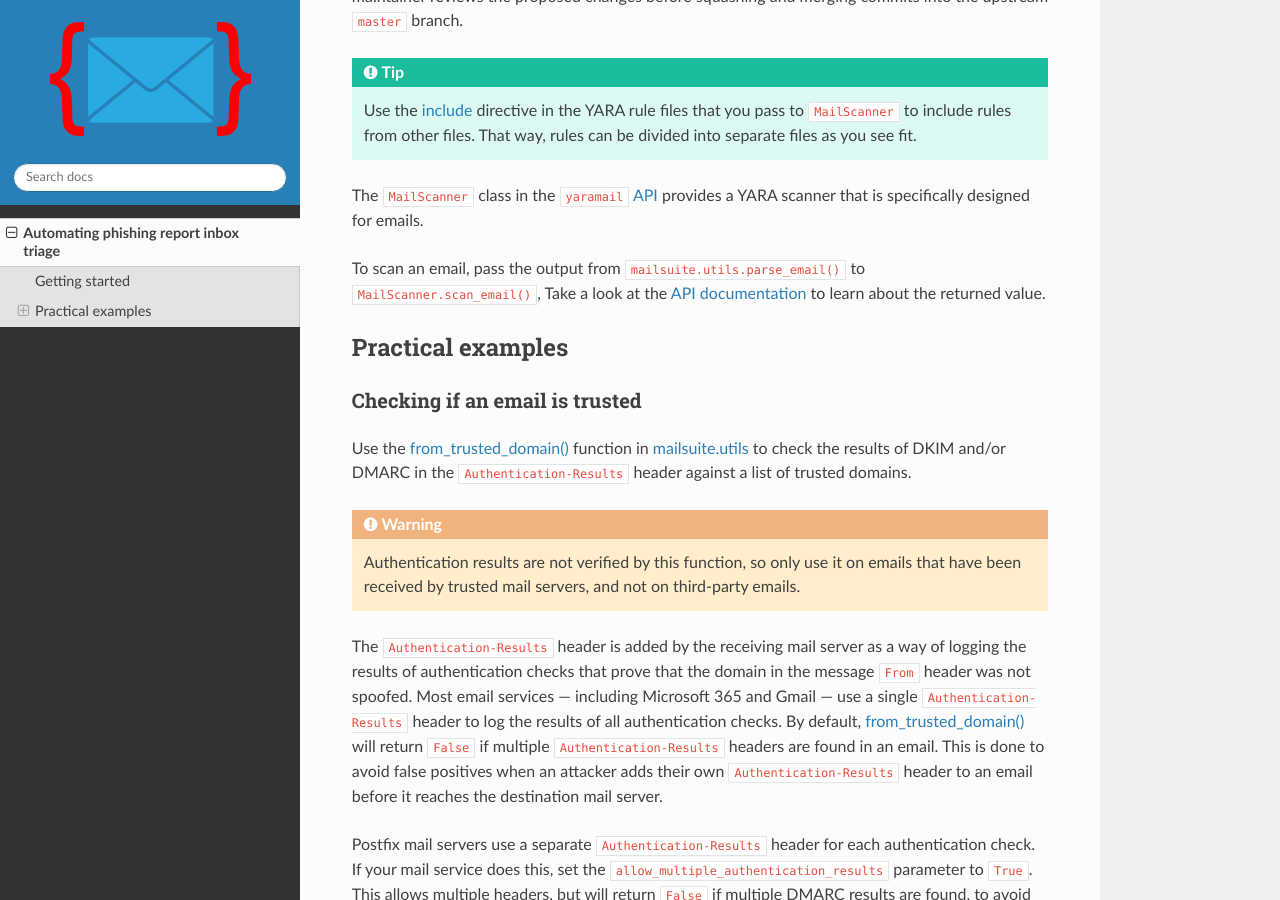
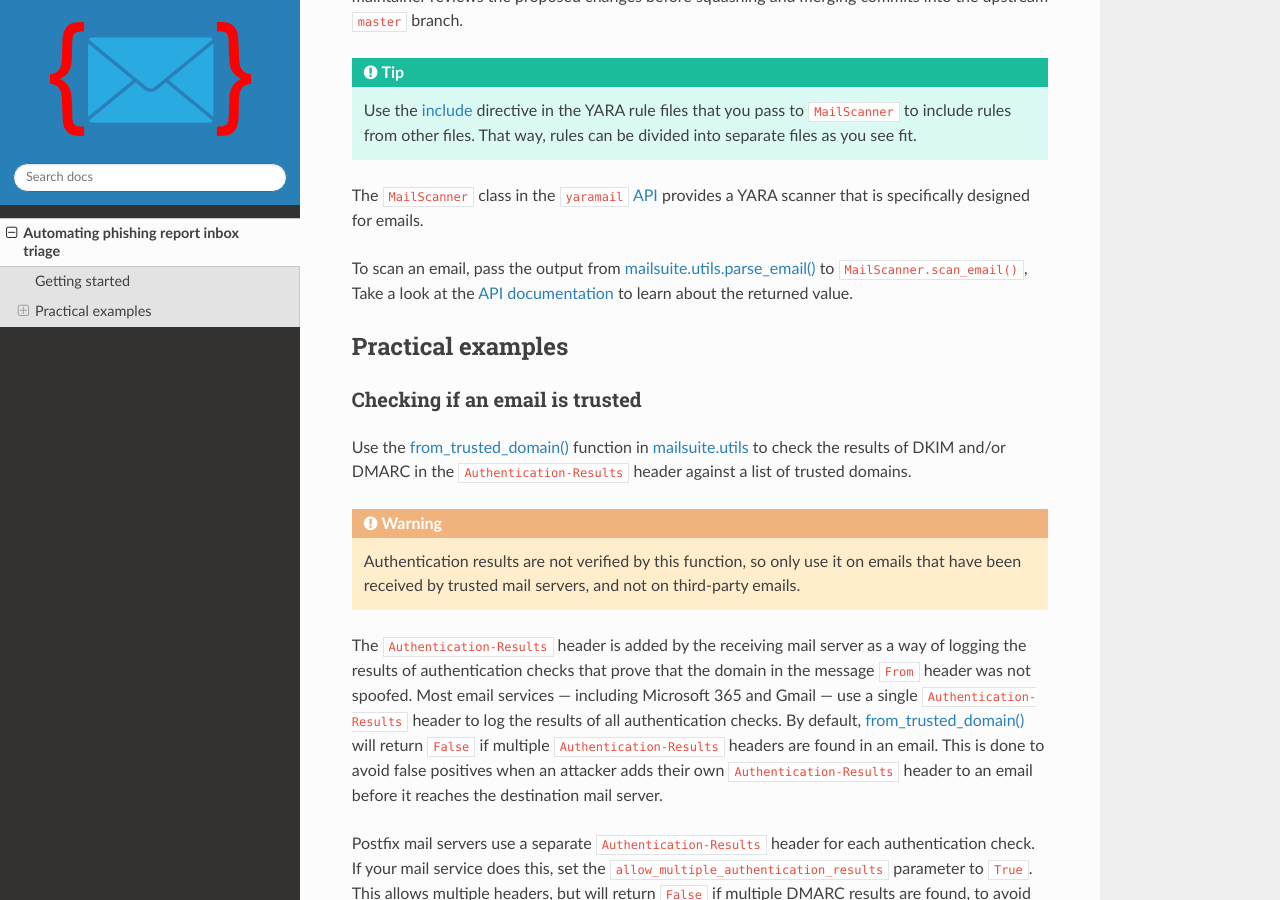
Before and after one commit to seanthegeek/yaramail, a Sphinx documentation site: the page built from docs/source/phishing.md, in a window 1280 px wide and 900 px high, scrolled down 739 px. Built offline with Sphinx 7.4.7 and the Read the Docs theme 2.0.0, drawn with Linux system fonts in a browser that asks for light colours.

```diff
--- a/docs/source/phishing.md
+++ b/docs/source/phishing.md
@@ -41,7 +41,7 @@ The `MailScanner` class in the [`yaramail` API][API] provides a YARA scanner
 that is specifically designed for emails.
 
 To scan an email, pass the output from
-[`mailsuite.utils.parse_email()`][parse_email] to `MailScanner.scan_email()`,
+[mailsuite.utils.parse_email()][parse_email] to `MailScanner.scan_email()`,
 Take a look at the [API documentation][API] to learn about the returned value.
 
 ## Practical examples
```
